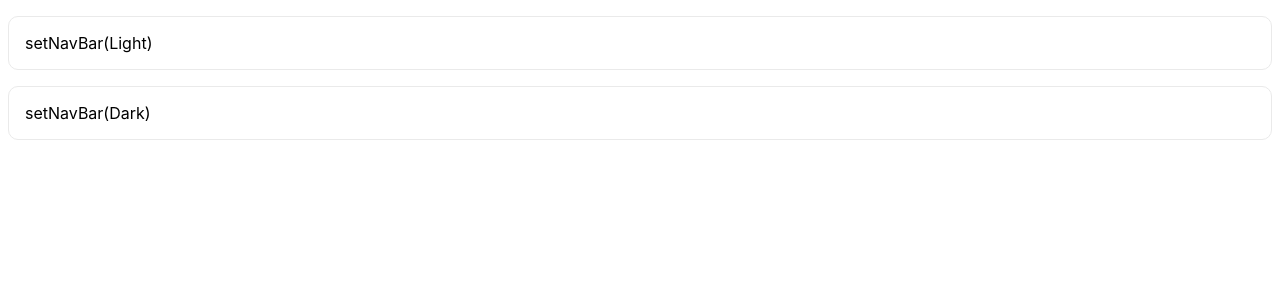
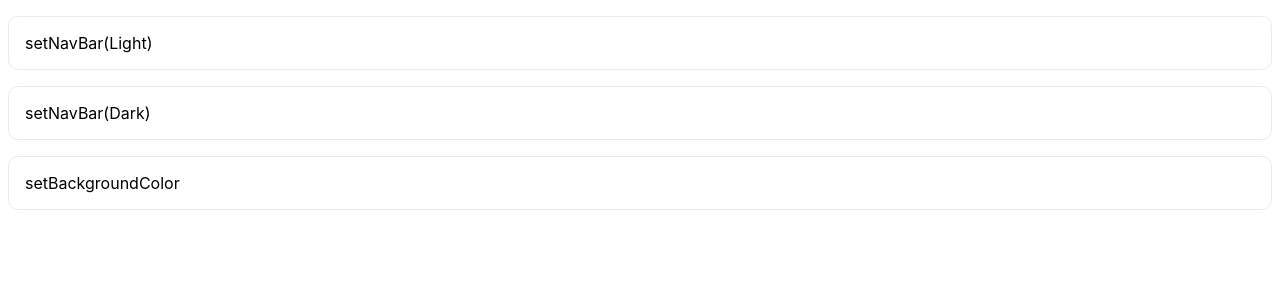
Before and after one commit to falcon11/micro-app-demo-nextjs, a Next.js app: page /ui in a window 1280 px wide. Shown: the top 300 px of the page. Built offline with nearby package versions, Linux system fonts and the light colour scheme.

Commit message:
feat: add set background demo

```diff
--- a/pages/ui/index.js
+++ b/pages/ui/index.js
@@ -9,6 +9,9 @@ export default function UI() {
     if (style === 'dark') {
       alita.ui.setNavBar({ backgroundColor: '#000', color: '#FFF', fontSize: 20 });
     }
+  }
+  const setBackgroundColor = () => {
+    alita.ui.setBackgroundColor({ backgroundColor: '#0000FF' });
   }
   return (
     <div className={styles.container}>
@@ -23,6 +26,9 @@ export default function UI() {
         <div className={styles.cell} onClick={() => setNavBarApi('dark')}>
           <a>setNavBar(Dark)</a>
         </div>
+        <div className={styles.cell} onClick={() => setBackgroundColor()}>
+          <a>setBackgroundColor</a>
+        </div>
       </div>
     </div>
   );
```
